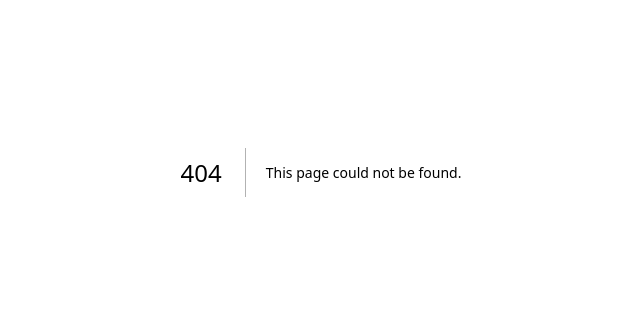
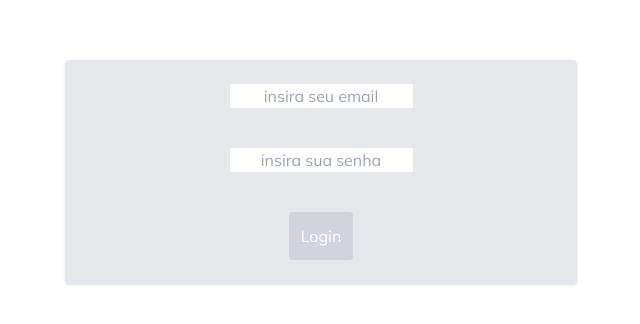
Before and after one commit to cafe51/portfolio-site, a Next.js app: page /blogapi/login in a window 1280 px wide. Before the commit this address had no page. Shown: the part 228-552 px from the top of the page, without its empty margins (319-959 px from the left). Built offline with nearby package versions, Linux system fonts and the light colour scheme.

Commit message:
feat: login page

```diff
--- /dev/null
+++ b/src/app/blogapi/login/page.tsx
@@ -0,0 +1,116 @@
+'use client';
+
+import { useState } from 'react';
+import { useRouter } from 'next/navigation';
+import { UserType } from '../types';
+import { getUsersApi, loginRequestApi } from '../api';
+
+export default function Login() {
+    const router = useRouter();
+    const [loginErrorMessage, setLoginErrorMessage] = useState(false);
+    const [registerValues, setRegisterValues] = useState({
+        email: '',
+        password: '',
+    });
+
+    const isDisable = () => {
+        const email = registerValues.email.length > 0;
+        const password = registerValues.password.length > 0;
+        const properties = [email, password];
+        return !properties.every(property => property);
+    };
+
+    const handleChange = (event: React.ChangeEvent<HTMLInputElement>) => {
+        const { name, value } = event.target;
+        setRegisterValues({ ...registerValues, [name]: value });
+    };
+
+    const handleSubmit = async(e: any) => {
+        try {
+            e.preventDefault();
+            const { token } = await loginRequestApi(registerValues);
+            const allUsers = await getUsersApi(token);
+            const user = allUsers.find((myUser: UserType) => myUser.email === registerValues.email);
+            const userData = { user, token };
+            localStorage.setItem('userData', JSON.stringify(userData));
+
+
+            router.push('/blogapi');
+
+        } catch({ response }: any) {
+            console.log(response.request.status, response.request.statusText, response.data.message || response.data.error);
+
+            setLoginErrorMessage(true);
+        }
+
+    };
+
+    return(
+        <section className='w-full h-screen flex flex-col justify-center items-center'>
+            <div className='bg-gray-200 rounded shadow md:w-2/5'>
+                <form
+                    className='flex flex-col gap-10 p-6 justify-center items-center'
+                    method="post"
+                    onSubmit={ (e) => handleSubmit(e) }
+                >
+
+                    <label className='flex gap-4' htmlFor="email">
+                        <input
+                            type="text"
+                            name="email"
+                            placeholder="insira seu email"
+                            minLength={ 6 }
+                            maxLength={ 28 }
+                            onInvalid={ event => {
+                                const target = event.target as HTMLInputElement;
+                                target.setCustomValidity('Por favor, insira um email válido.');
+                            } }
+                            onInput={ event => {
+                                const target = event.target as HTMLInputElement;
+                                target.setCustomValidity('');
+                            } }
+                            value={ registerValues.email }
+                            onChange={ handleChange }
+                            className='text-center'
+                        />
+                    </label>
+
+                    <label className='flex gap-4' htmlFor="password">
+                        <input
+                            type="password"
+                            name="password"
+                            placeholder="insira sua senha"
+                            minLength={ 6 }
+                            maxLength={ 16 }
+                            onInvalid={ event => {
+                                const target = event.target as HTMLInputElement;
+                                target.setCustomValidity('Por favor, insira uma senha válida.');
+                            } }
+                            onInput={ event => {
+                                const target = event.target as HTMLInputElement;
+                                target.setCustomValidity('');
+                            } }
+                            value={ registerValues.password }
+                            onChange={ handleChange }
+                            className='text-center'
+                        />
+                    </label>
+                    { loginErrorMessage && (
+                        <p
+                            className="text-red-600"
+                        >
+            Usuário ou senha inválidos
+                        </p>
+                    ) }
+                    <button
+                        type="submit"
+                        className={ `${ isDisable() ? 'bg-gray-300 ' : 'bg-green-700 ' }p-3 text-white rounded` }
+                        disabled={ isDisable() }
+                    >
+                        Login
+                    </button>
+                </form>
+            </div>
+        </section>
+    );
+}
```
